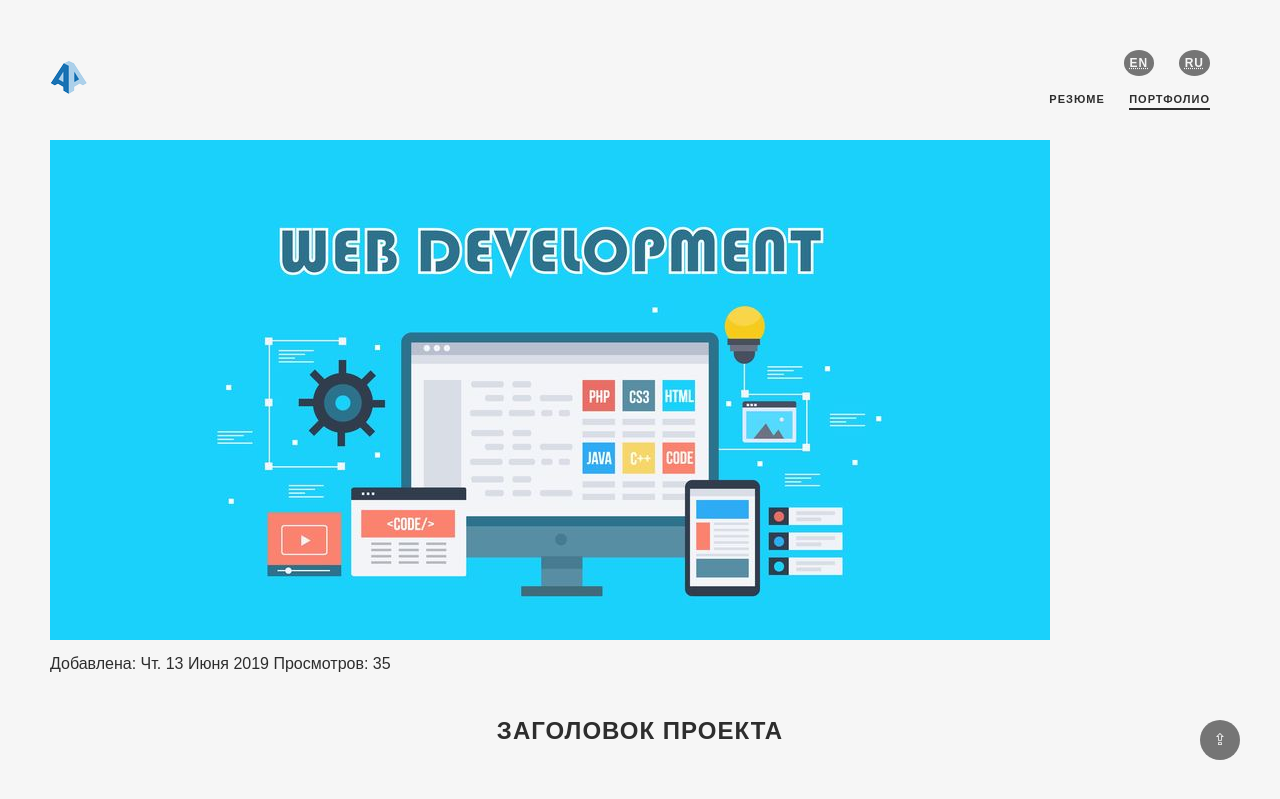
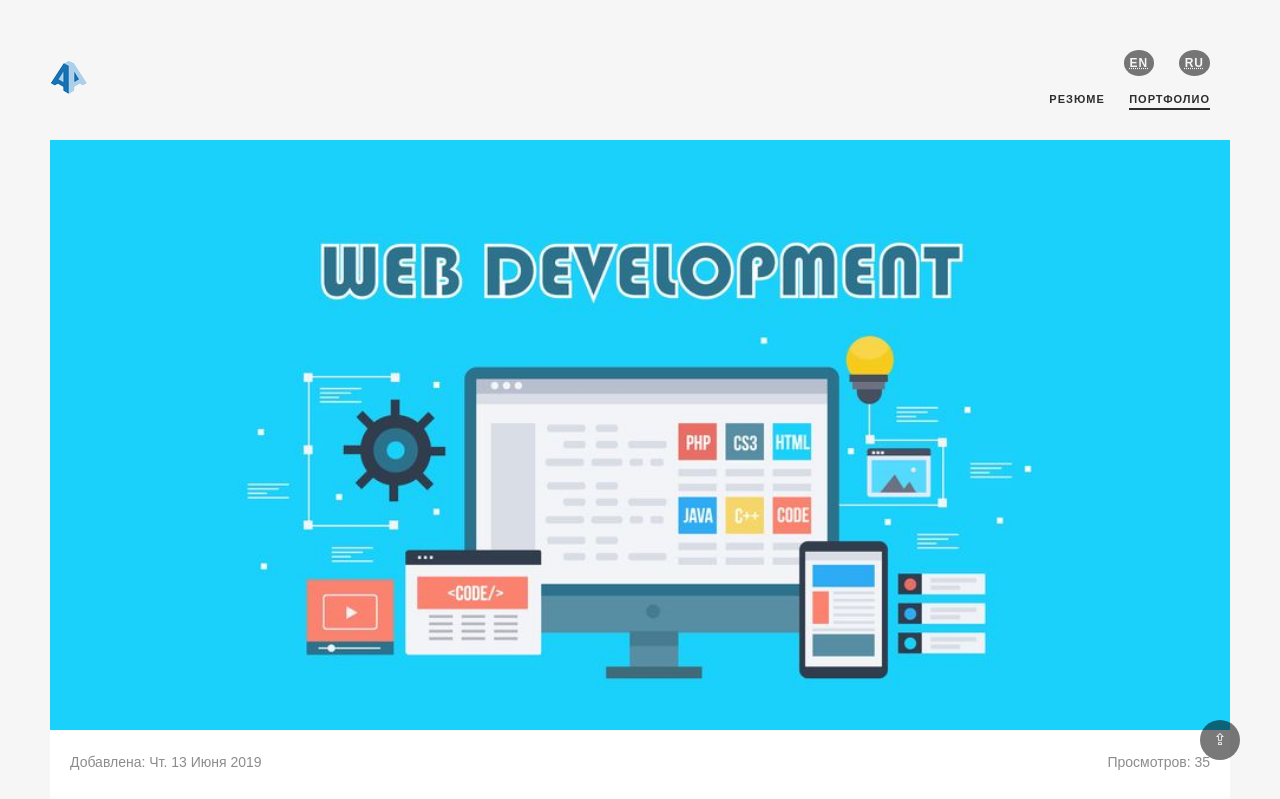
Before and after one commit to andrey-ageev/portfolio, a plain HTML site: page html-client/article.html in a window 1280 px wide. Shown: the top 799 px of the page. Drawn offline with Linux system fonts and the light colour scheme.

Commit message:
The styles of the article-page is completed - Стили страницы article выполнены

```diff
--- a/styles/main.css
+++ b/styles/main.css
@@ -320,3 +320,48 @@ footer small {
     opacity: 1;
     transition: .3s;
 }
+
+/********** article page - страница статьи **********/
+
+.article-wrapper {
+    display: flex;
+    flex-flow: row wrap;
+    justify-content: center;
+    align-items: stretch;
+    align-content: stretch;
+    height: 100%;
+    width: 100%;
+}
+
+.article-wrapper .details {
+    padding: 10px;
+}
+
+.article-wrapper article .details {
+    padding: 20px;
+}
+
+.article-wrapper article {
+    display: flex;
+    flex-wrap: wrap;
+    background: #ffffff;
+    flex-grow: 1;
+    flex-shrink: 1;
+}
+
+.article-wrapper article h1 {
+    margin: 30px 0;
+}
+
+.article-wrapper article .info {
+    display: flex;
+    flex-direction: row;
+    justify-content: space-between;
+    font-size: 14px;
+    color: #8d8c8c;
+}
+
+.article-wrapper article img {
+    width: 100%;
+    height: auto;
+}
```
